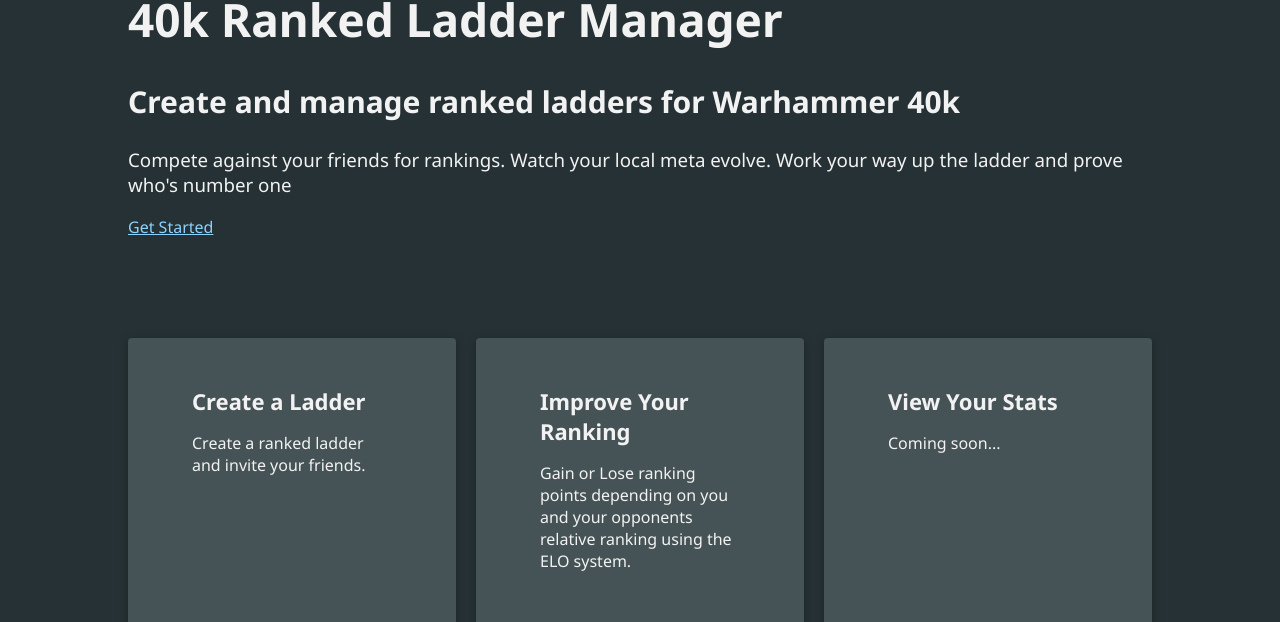
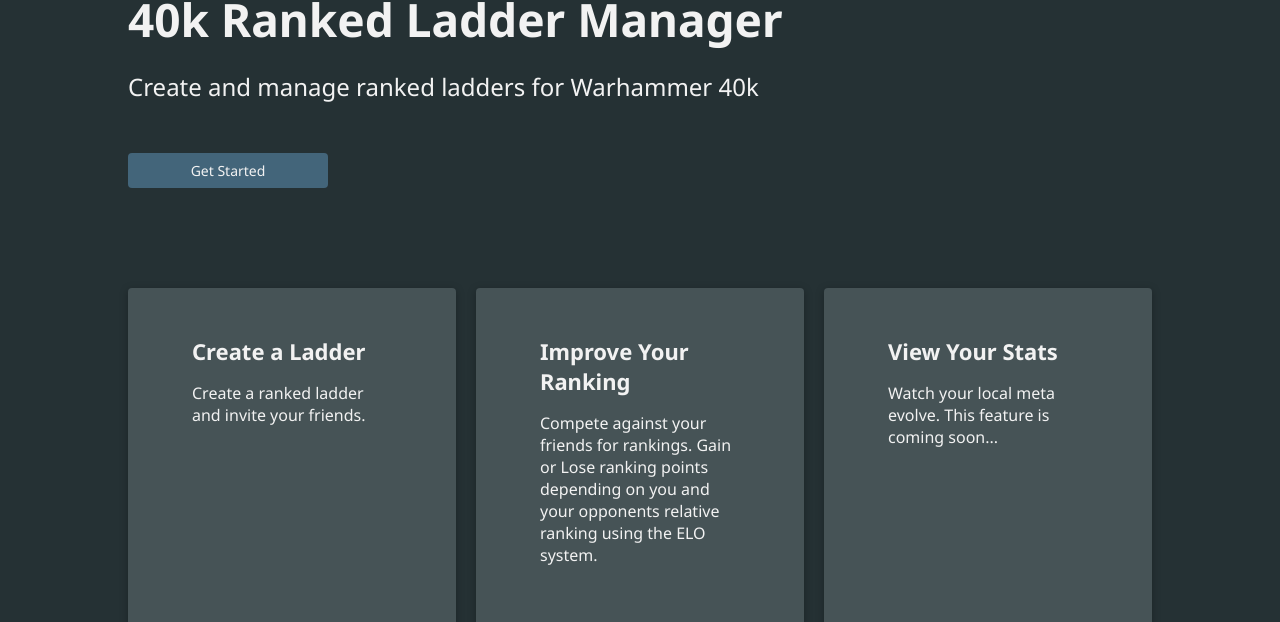
Before and after one commit to codingkiwi/warhammerleague-frontend, a React (Create React App) app: page / in a window 1280 px wide. Shown: the part 208-830 px from the top of the page. Built offline with nearby package versions, Linux system fonts and the light colour scheme.

Commit message:
fixed font style import bug and tweaked styling to homepage. Changed homepage link to a button component

```diff
--- a/public/index.html
+++ b/public/index.html
@@ -7,7 +7,7 @@
     <meta name="theme-color" content="#000000" />
     <meta
       name="description"
-      content="Create a ranked ladder for Warhammer 40k. Compete with your friends for the top spot."
+      content="Create a ranked ladder for Warhammer 40k. Compete with your friends for rankings and work your way up the ladder."
     />
     <link rel="apple-touch-icon" href="%PUBLIC_URL%/apple-touch-icon.png" />
     <!--
@@ -27,7 +27,7 @@
     <title>Rankedhammer | Warhammer 40k Ranked Ladder Manager </title>
   </head>
   <body>
-    <noscript>You need to enable JavaScript to run this app.</noscript>
+    <noscript>Create and manage ranked ladders for Warhammer 40k. You need to enable JavaScript to run this app.</noscript>
     <div id="backdrop-hook"></div>
     <div id="modal-hook"></div>
     <div id="drawer-hook"></div>
--- a/src/home/pages/Home.css
+++ b/src/home/pages/Home.css
@@ -4,10 +4,14 @@
 
 .home-container-hero h1{
 	font-size: 46px;
+	margin-bottom: 0px;
 }
 
 .home-container-hero h2{
-	font-size: 30px;
+	font-size: 24px;
+	margin-bottom: 50px;
+	margin-top: 20px;
+	font-weight: 400;
 }
 
 .home-container-hero h3{
--- a/src/home/pages/Home.js
+++ b/src/home/pages/Home.js
@@ -1,7 +1,7 @@
 import React from 'react';
-import { Link } from 'react-router-dom';
 
 import Card from '../../shared/components/UIElements/Card';
+import Button from '../../shared/components/FormElements/Button';
 
 import './Home.css';
 
@@ -11,12 +11,7 @@
 			<div className='home-container-hero'>
 				<h1>40k Ranked Ladder Manager</h1>
 				<h2>Create and manage ranked ladders for Warhammer 40k</h2>
-				<h3>
-					Compete against your friends for rankings. Watch your local
-					meta evolve. Work your way up the ladder and prove who's
-					number one
-				</h3>
-				<Link to='/auth'>Get Started</Link>
+				<Button to='/auth'>Get Started</Button>
 			</div>
 			<div className='home-container-light'>
 				<Card>
@@ -25,11 +20,18 @@
 				</Card>
 				<Card>
 					<h5>Improve Your Ranking</h5>
-					<p>Gain or Lose ranking points depending on you and your opponents relative ranking using the ELO system.</p>
+					<p>
+						Compete against your friends for rankings. Gain or Lose
+						ranking points depending on you and your opponents
+						relative ranking using the ELO system.
+					</p>
 				</Card>
 				<Card>
 					<h5>View Your Stats</h5>
-					<p>Coming soon...</p>
+					<p>
+						Watch your local meta evolve. This feature is coming
+						soon...
+					</p>
 				</Card>
 			</div>
 		</div>
--- a/src/index.css
+++ b/src/index.css
@@ -1,4 +1,4 @@
-@import url('https://fonts.googleapis.com/css?family=Libre+Baskerville:wght@700&family=Noto+Sans:ital,wght@0,400;0,700;1,400&display=swap');
+@import url('https://fonts.googleapis.com/css2?family=Libre+Baskerville:wght@700&family=Noto+Sans:wght@400;700&display=swap');
 
 * {
 	box-sizing: border-box;
--- a/src/shared/components/FormElements/Button.css
+++ b/src/shared/components/FormElements/Button.css
@@ -1,4 +1,5 @@
-.button {
+.button,
+a.button {
 	font: inherit;
 	padding: 0.5rem 1.5rem;
 	/* border: 1px solid var(--color-body-text); */
@@ -11,55 +12,70 @@
 	text-decoration: none;
 	display: inline-block;
 	width: 200px;
-	font-size: 13px;
+	font-size: 14px;
+	text-align: center;
 }
 
-.button:focus {
+.button:focus,
+a.button:focus {
 	outline: none;
 }
 
 .button:hover,
-.button:active {
+.button:active,
+a.button:hover,
+a.button:active {
 	background: var(--color-links-hover);
 	border-color: vaR(--color-links-hover);
 	color: var(--color-background);
 }
 
-.button--inverse {
+.button--inverse,
+a.button--inverse {
 	background: var(--color-section-light);
 	color: var(--color-background);
 }
 
 .button--inverse:hover,
-.button--inverse:active {
+.button--inverse:active,
+a.button--inverse:hover,
+a.button--inverse:active {
 	color: var(--color-background);
 	background: var(--color-links-hover);
 }
 
-.button--danger {
+.button--danger,
+a.button--danger {
 	background: #830000;
 	border-color: #830000;
 }
 
 .button--danger:hover,
-.button--danger:active {
+.button--danger:active,
+a.button--danger:hover,
+a.button--danger:active {
 	background: #f34343;
 	border-color: #f34343;
 }
 
 .button:disabled,
 .button:hover:disabled,
-.button:active:disabled {
+.button:active:disabled,
+a.button:disabled,
+a.button:hover:disabled,
+a.button:active:disabled {
 	background: #ccc;
 	color: #979797;
 	border-color: #ccc;
 	cursor: not-allowed;
 }
 
-.button--small {
+.button--small,
+a.button--small {
 	font-size: 0.8rem;
 }
 
-.button--big {
+.button--big,
+a.button--big {
 	font-size: 1.5rem;
 }
--- a/src/shared/components/Navigation/NavLinks.css
+++ b/src/shared/components/Navigation/NavLinks.css
@@ -19,7 +19,7 @@
 	text-decoration: none;
 	padding: 0.5rem;
 	margin: 0.75em;
-	font-size: 14px;
+	font-size: 16px;
 	border-bottom: solid transparent 2px;
 }
 
@@ -35,17 +35,17 @@
 .nav-links button {
 	cursor: pointer;
 	border: 1px solid var(--color-body-text);
-	color:var(--color-body-text);
+	color: var(--color-body-text);
 	background: transparent;
 	padding: 0.5rem;
 	font: inherit;
-	font-size: 13px;
+	font-size: 16px;
 }
 
 .nav-links img {
 	width: 40px;
-  height: 40px;
-  border-radius: 100%;
+	height: 40px;
+	border-radius: 100%;
 }
 
 .nav-links button:focus {
@@ -70,18 +70,20 @@
 	.nav-links a {
 		color: var(--color-body-text);
 		text-decoration: none;
+		font-size: 14px;
 	}
 
 	.nav-links img {
 		width: 40px;
-    height: 40px;
-    border-radius: 100%;
+		height: 40px;
+		border-radius: 100%;
 	}
 
 	.nav-links button {
 		border: 1px solid var(--color-body-text);
 		color: var(--color-body-text);
 		background: transparent;
+		font-size: 14px;
 	}
 
 	.nav-links button:hover,
```
